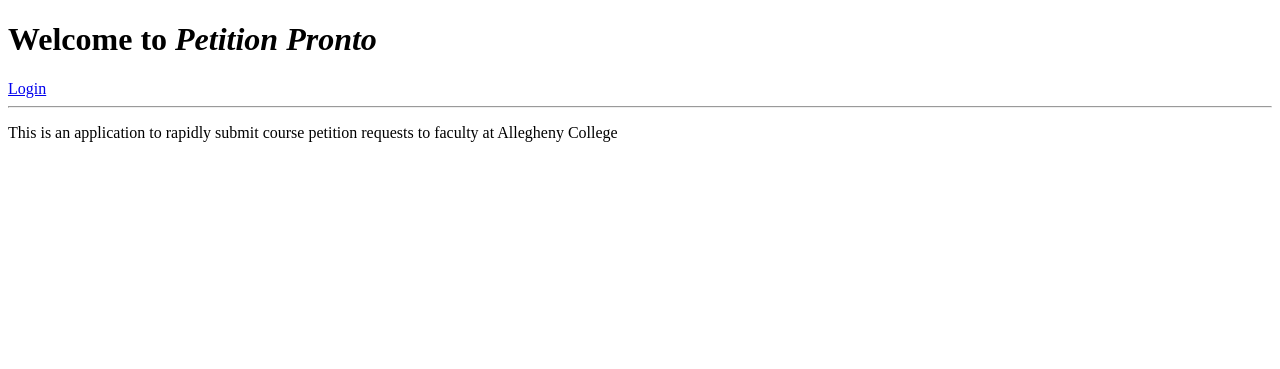
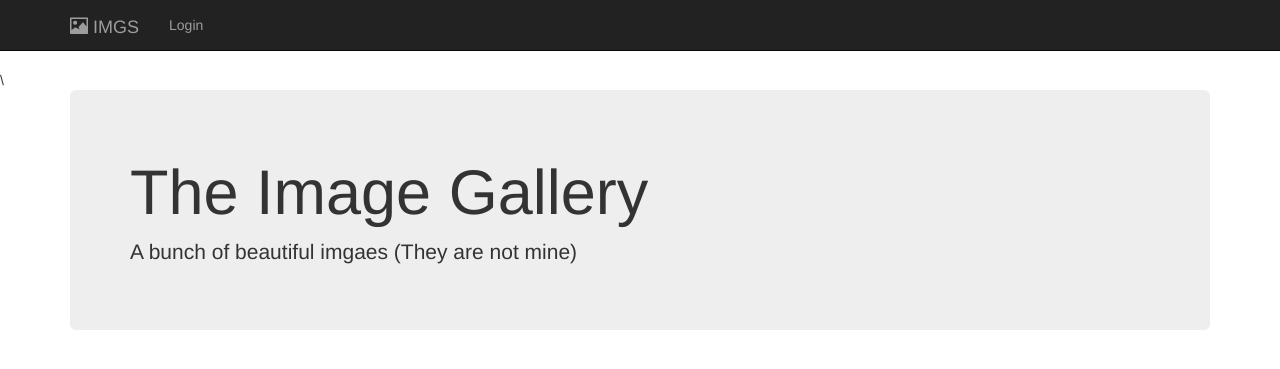
Before and after one commit to GatorIncubator/petition-pronto, a Flask app: page /home in a window 1280 px wide. Shown: the top 369 px of the page. Run offline with Flask 2, Linux system fonts and the light colour scheme; some libraries are stand-ins or nearby versions.

Commit message:
updating branch

```diff
--- a/src/static/css/home.css
+++ b/src/static/css/home.css
@@ -0,0 +1,27 @@
+body {
+	padding-top:70px;
+}
+
+.jumbotron {
+	color: #2c3e50;
+	background-color: #ecf0f1;
+}
+
+.navbar-inverse {
+	background-color:#2c3e50;
+}
+
+.navbar-inverse .navbar-nav>li>a {
+	color:white;
+
+
+}
+
+.navbar-inverse .navbar-brand {
+	color:white;
+}
+
+.flex {
+	display: flex;
+	flex-wrap: wrap;
+}
--- a/src/templates/home.html
+++ b/src/templates/home.html
@@ -5,12 +5,45 @@
         <meta name="viewport" content="width=device-width, initial-scale=1">
         <script type=text/javascript src="{{ url_for('static', filename='js/home.js') }}"></script>
         <link rel="stylesheet" href="{{ url_for('static', filename='css/home.css') }}">
+        <link href="https://maxcdn.bootstrapcdn.com/font-awesome/4.7.0/css/font-awesome.min.css" rel="stylesheet" integrity="sha384-wvfXpqpZZVQGK6TAh5PVlGOfQNHSoD2xbE+QkPxCAFlNEevoEH3Sl0sibVcOQVnN" crossorigin="anonymous">
+        <link rel="stylesheet" href="https://maxcdn.bootstrapcdn.com/bootstrap/3.3.7/css/bootstrap.min.css" integrity="sha384-BVYiiSIFeK1dGmJRAkycuHAHRg32OmUcww7on3RYdg4Va+PmSTsz/K68vbdEjh4u" crossorigin="anonymous">
+
         <title>Petition Pronto</title>
     </head>
     <body>
-        <h1>Welcome to <i>Petition Pronto</i></h1>
+        <!-- <h1>Welcome to <i>Petition Pronto</i></h1>
         <a href="/login">Login</a>
         <hr>
-        <p>This is an application to rapidly submit course petition requests to faculty at Allegheny College</p>
+        <p>This is an application to rapidly submit course petition requests to faculty at Allegheny College</p> -->\
+
+        <nav class="navbar navbar-inverse navbar-fixed-top">
+          <div class="container">
+            <div class="navbar-header">
+              <button type="button" name="button" class="navbar-toggle collapsed" data-toggle="collapse" data-target="#bs-nav-demo" aria-expanded="false">
+                <span class="sr-only">Toggle navigation</span>
+                <span class="icon-bar"></span>\
+                <span class="icon-bar"></span>
+                <span class="icon-bar"></span>
+              </button>
+               <a class="navbar-brand" href="#"> <span class="glyphicon glyphicon-picture" aria-hidden="true"></span> IMGS</a>
+            </div>
+            <div class="collapse navbar-collapse" id="bs-nav-demo">
+    	      <ul class="nav navbar-nav">
+    	     		 <ul class="nav navbar-nav navbar-right">
+    	      		<li><a href="/login">Login</a></li>
+    	     	</ul>
+    	     </div>
+          </div>
+        </nav>
+        <div class="container">
+        	<div class="jumbotron">
+        		<h1> <i class="fas fa-file-alt" aria-hidden="true"></i> The Image Gallery</h1>
+            <i class="fas fa-file-alt"></i>
+        		<p>A bunch of beautiful imgaes (They are not mine)</p>
+
+
+        	</div>
+
+
     </body>
 </html>
--- a/src/templates/login.html
+++ b/src/templates/login.html
@@ -3,9 +3,9 @@
     <head>
         <meta charset="UTF-8">
         <meta name="viewport" content="width=device-width, initial-scale=1">
-        <!-- <script type=text/javascript src="{{ url_for('static', filename='js/home.js') }}"></script>
-        <link rel="stylesheet" href="{{ url_for('static', filename='css/login.css') }}"> -->
-        <link rel="stylesheet" href="/home/c/cerdamejiaj/Desktop/cs481/petition-pronto/src/static/css/login.css">
+        <script type=text/javascript src="{{ url_for('static', filename='js/home.js') }}"></script>
+        <link rel="stylesheet" href="{{ url_for('static', filename='css/login.css') }}">
+        <!-- <link rel="stylesheet" href="/static/css/login.css"> -->
         <link href="https://stackpath.bootstrapcdn.com/bootstrap/4.3.1/css/bootstrap.min.css" rel="stylesheet" integrity="sha384-ggOyR0iXCbMQv3Xipma34MD+dH/1fQ784/j6cY/iJTQUOhcWr7x9JvoRxT2MZw1T" crossorigin="anonymous">
         <title>Petition Pronto</title>
     </head>
```
